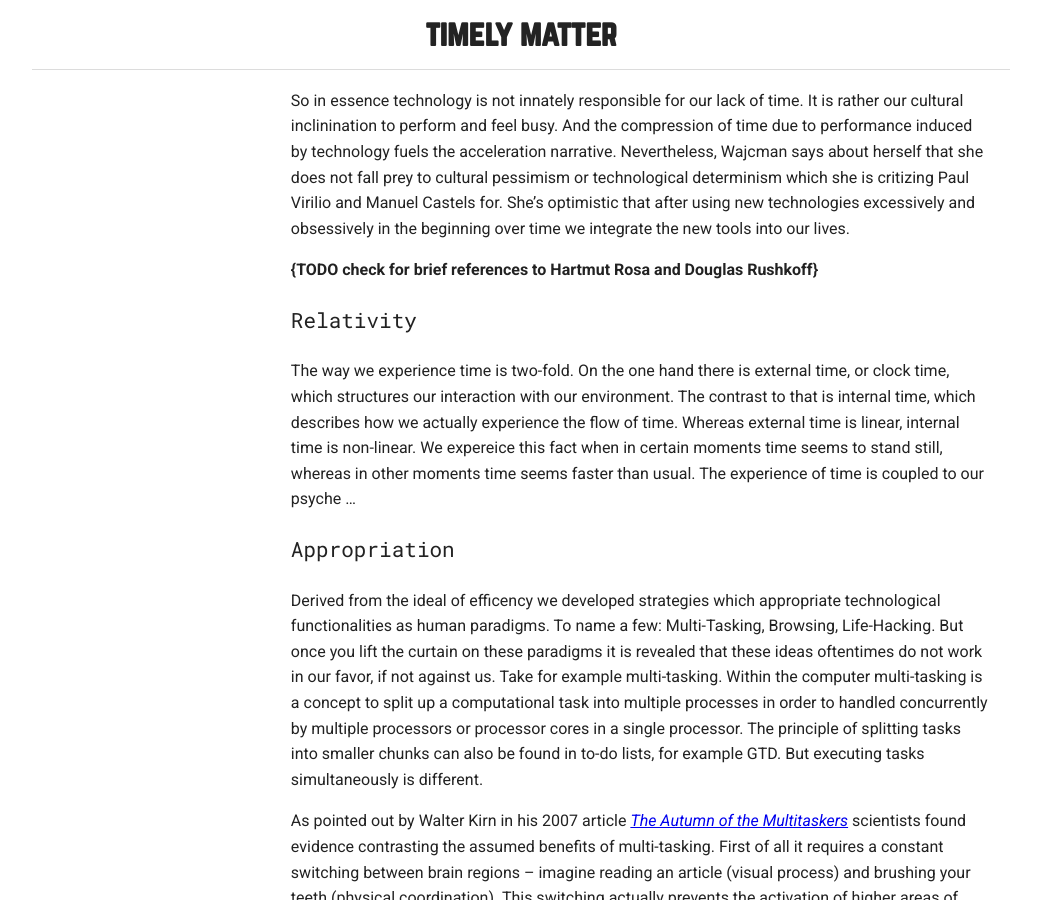
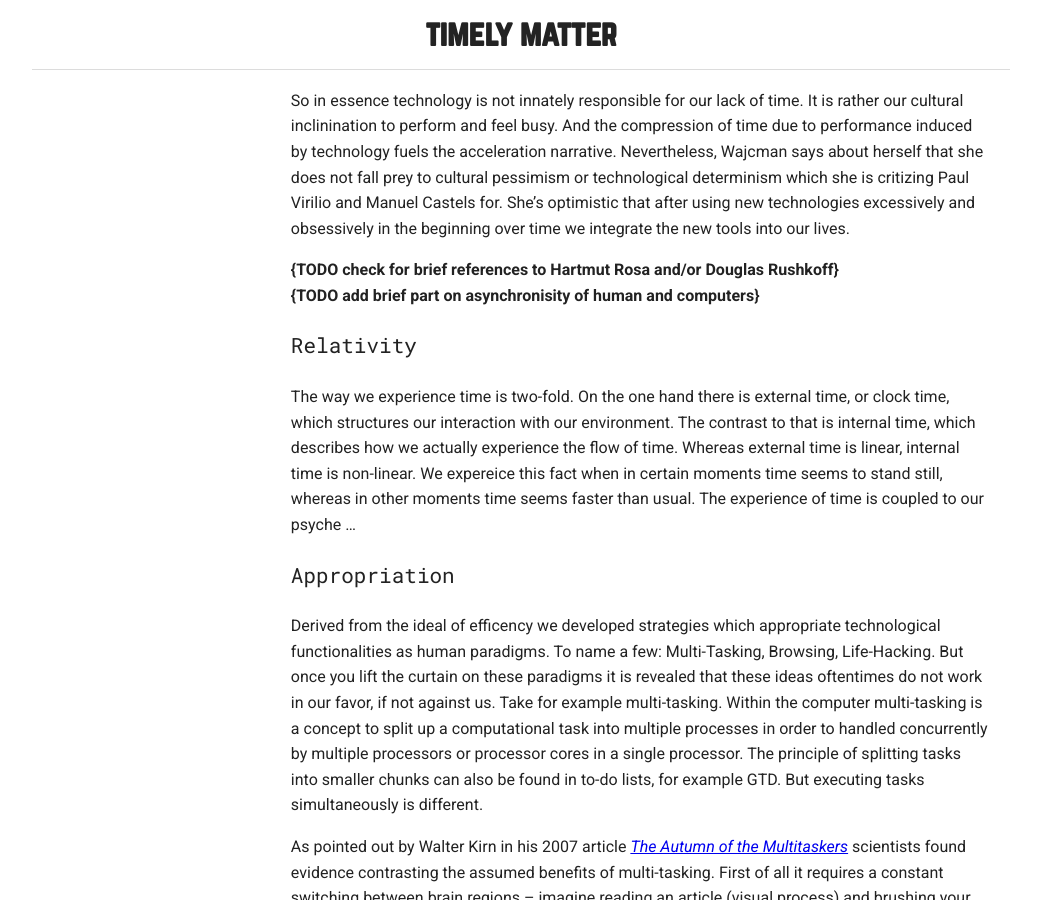
Before and after one commit to davidbeermann/timely-matter, a Jekyll site: the page built from motivation/index.md, in a window 1280 px wide and 900 px high, scrolled down 3505 px. Shown: the whole window, without its empty margins (119-1160 px from the left). Built offline with Jekyll 4.4.1, drawn with Linux system fonts in a browser that asks for light colours; some of the changed text lies outside the part shown.

Commit message:
added todos and more references

```diff
--- a/motivation/index.md
+++ b/motivation/index.md
@@ -44,7 +44,8 @@ Following Wacjman the reason is the intensification of work enabled by technolog
 
 So in essence technology is not innately responsible for our lack of time. It is rather our cultural inclinination to perform and feel busy. And the compression of time due to performance induced by technology fuels the acceleration narrative. Nevertheless, Wajcman says about herself that she does not fall prey to cultural pessimism or technological determinism which she is critizing Paul Virilio and Manuel Castels for. She's optimistic that after using new technologies excessively and obsessively in the beginning over time we integrate the new tools into our lives.
 
-**{TODO check for brief references to Hartmut Rosa and Douglas Rushkoff}**
+**{TODO check for brief references to Hartmut Rosa and/or Douglas Rushkoff}**
+**{TODO add brief part on asynchronisity of human and computers}**
 
 ### Relativity
 
```
Also changed, not shown: other parts of motivation/index.md (+2 -0 lines).
